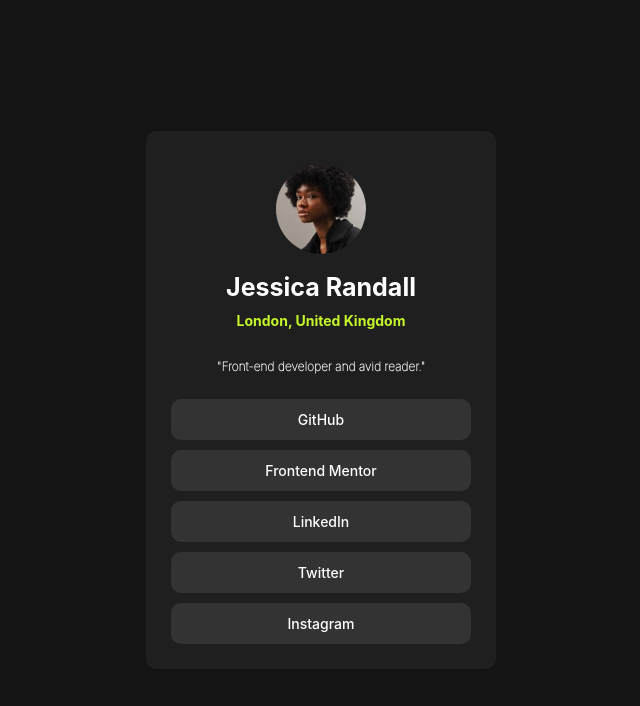
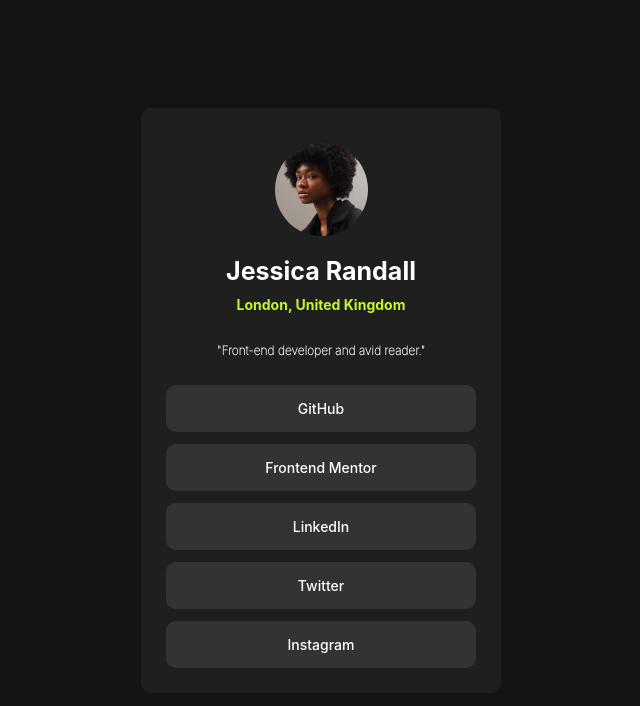
Before and after one commit to yannancls/social-link-profile, a plain HTML site: page index.html in a window 1280 px wide. Shown: the whole page, without its empty margins (319-959 px from the left). Drawn offline with Linux system fonts and the light colour scheme.

Commit message:
Add files via upload
- change one div tag into an article tag
- make the container have more width
- increase the padding in the buttons

```diff
--- a/index.html
+++ b/index.html
@@ -10,14 +10,10 @@
 
   <title>Frontend Mentor | Social links profile</title>
 
-  <style>
-    .attribution { font-size: 11px; text-align: center; }
-    .attribution a { color: hsl(228, 45%, 44%); }
-  </style>
 </head>
 <body>
 
-  <div class="container">
+  <article class="container">
     <img src="assets/images/avatar-jessica.jpeg">
     <h1>Jessica Randall</h1>
     <h2>London, United Kingdom</h2>
@@ -29,7 +25,7 @@
       <button>Twitter</button>
       <button>Instagram</button>
     </div>
-  </div>
+  </article>
 
   <!-- <div class="attribution">
     Challenge by <a href="https://www.frontendmentor.io?ref=challenge" target="_blank">Frontend Mentor</a>.
--- a/style.css
+++ b/style.css
@@ -1,3 +1,6 @@
+.attribution { font-size: 11px; text-align: center; }
+.attribution a { color: hsl(228, 45%, 44%); }
+
 * {
     box-sizing: border-box;
     padding: 0;
@@ -24,13 +27,13 @@ body {
     align-items: center;
     padding: 25px;
     border-radius: 10px;
-    width: 350px;
+    width: 360px;
 }
 
 img {
     width: 30%;
     border-radius: 100%;
-    margin: 8px 0px;
+    margin: 10px 0px;
 }
 
 h1 {
@@ -61,8 +64,8 @@ h2 {
 button {
     background-color: hsl(0, 0%, 20%);
     font-weight: 500;
-    padding: 12px;
-    margin-top: 10px;
+    padding: 15px;
+    margin-top: 12px;
     border: none;
     border-radius: 10px;
     transition: background-color 0.3s ease-in, color 0.3s ease-in;
```
